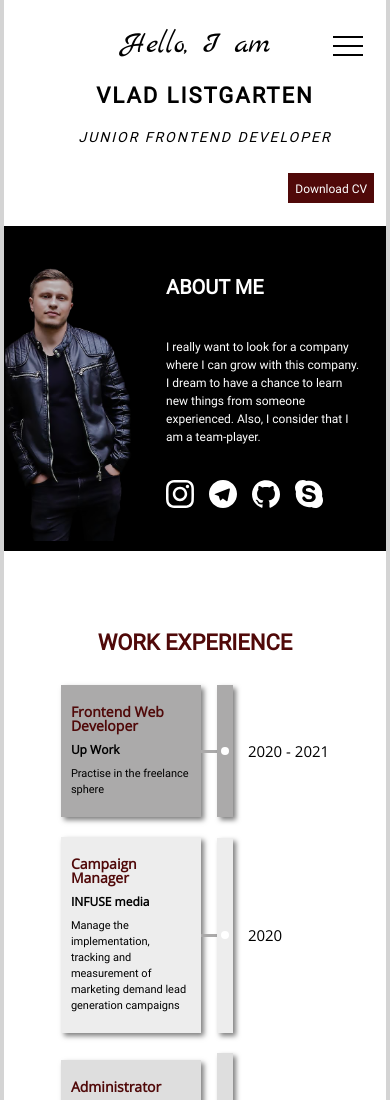
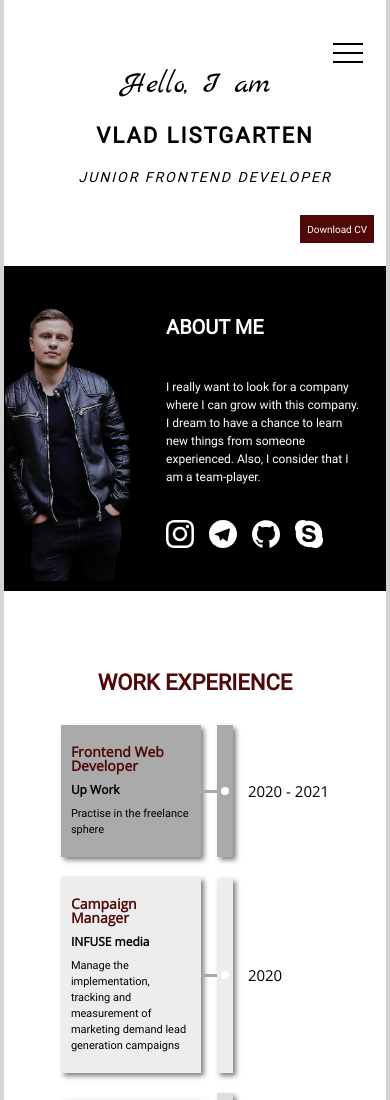
Before and after one commit to listgarten100/CV, a website: page index.html in a window 390 px wide. Shown: the top 1100 px of the page. Drawn offline with nearby package versions, Linux system fonts and the light colour scheme; files that its build step writes are made by us from their sources.

Commit message:
changed font-size

```diff
--- a/assets/scss/_header.scss
+++ b/assets/scss/_header.scss
@@ -327,6 +327,7 @@
         grid-template-columns: 1fr;
         grid-row-gap: 36px;
         grid-column-gap: 0;
+        padding-top: 40px;
         padding-bottom: 30px;
     }
 
@@ -371,7 +372,7 @@
             display: none;
         }
         &__link{
-            font-size: 12px;
+            font-size: 10px;
             font-weight: 400;
             padding: 7px;
             text-align: center;
```
